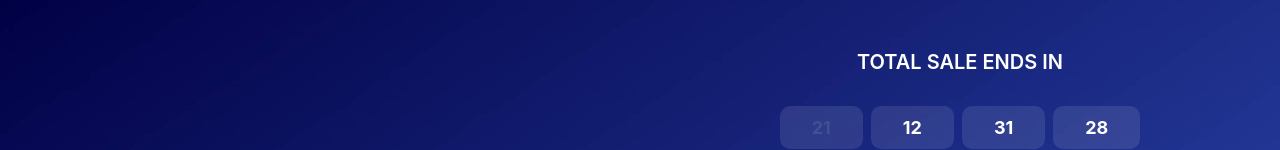
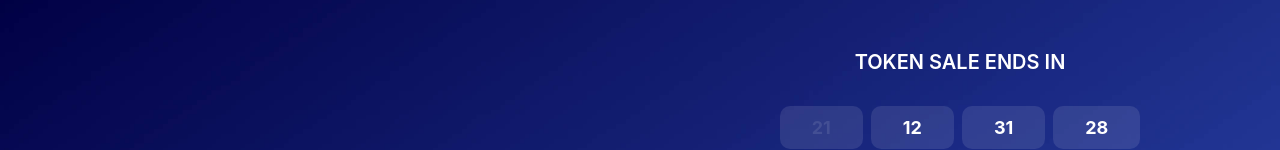
Before and after one commit to Noluverse-Technologies/landing-page-noluverse, a Next.js app: page / in a window 1280 px wide. Shown: the part 560-710 px from the top of the page. Built offline with nearby package versions, Linux system fonts and the light colour scheme.

Commit message:
some error fixed

```diff
--- a/components/HeroSection.js
+++ b/components/HeroSection.js
@@ -134,7 +134,7 @@ export default function HeroSection({ children }) {
         mt="1rem"
       >
         <Heading as="h4" size="md" fontWeight="600" color="white" mt="10">
-          TOTAL SALE ENDS IN
+         TOKEN SALE ENDS IN
         </Heading>
 
         {/*   child flex of sale time flex */}
--- a/components/MilestoneNolu.js
+++ b/components/MilestoneNolu.js
@@ -8,7 +8,7 @@ export default function MilestoneNolu() {
       {/*   flex for milestone heading and subheading  */}
       <Flex alignItems="center" justifyContent="center" direction="column">
         <Text fontSize="3xl" fontWeight="bold" color="#151855">
-          Milestone in Nolu
+          Milestones in Nolu
         </Text>
       </Flex>
 
--- a/components/desktop/DesktopHeroSection.js
+++ b/components/desktop/DesktopHeroSection.js
@@ -117,6 +117,7 @@ export default function DesktopHeroSection({ children }) {
             alignItems="center"
             mt="0.5rem"
             justifyContent="center"
+
           >
             <Image w="80%" src="hero.png" alt="hero" />
           </Flex>
@@ -130,7 +131,7 @@ export default function DesktopHeroSection({ children }) {
             mt="1rem"
           >
             <Heading as="h4" size="md" fontWeight="600" color="white" mt="10">
-              TOTAL SALE ENDS IN
+              TOKEN SALE ENDS IN
             </Heading>
 
             {/*   child flex of sale time flex */}
--- a/components/desktop/DesktopMeetNoluTeam.js
+++ b/components/desktop/DesktopMeetNoluTeam.js
@@ -88,7 +88,7 @@ export default function DesktopMeetNoluTeam() {
 
         {/*    flex for 2nd card start  */}
 
-        <Flex mt="5rem">
+        <Flex>
           <Box
             w="sm"
             mx="auto"
@@ -148,7 +148,7 @@ export default function DesktopMeetNoluTeam() {
 
         {/*    flex for 3rd card start  */}
 
-        <Flex mt="5rem">
+        <Flex>
           <Box
             w="sm"
             mx="auto"
--- a/components/desktop/DesktopMilestoneNolu.js
+++ b/components/desktop/DesktopMilestoneNolu.js
@@ -16,7 +16,7 @@ export default function DesktopMilestoneNolu() {
         {/*   flex for milestone heading and subheading  */}
         <Flex alignItems="center" justifyContent="center" direction="column">
           <Text fontSize="3xl" fontWeight="bold" color="#151855">
-            Milestone in Nolu
+            Milestones in Nolu
           </Text>
         </Flex>
 
```
Also changed, not shown: components/MeetNoluTeam.js (indentation only).
